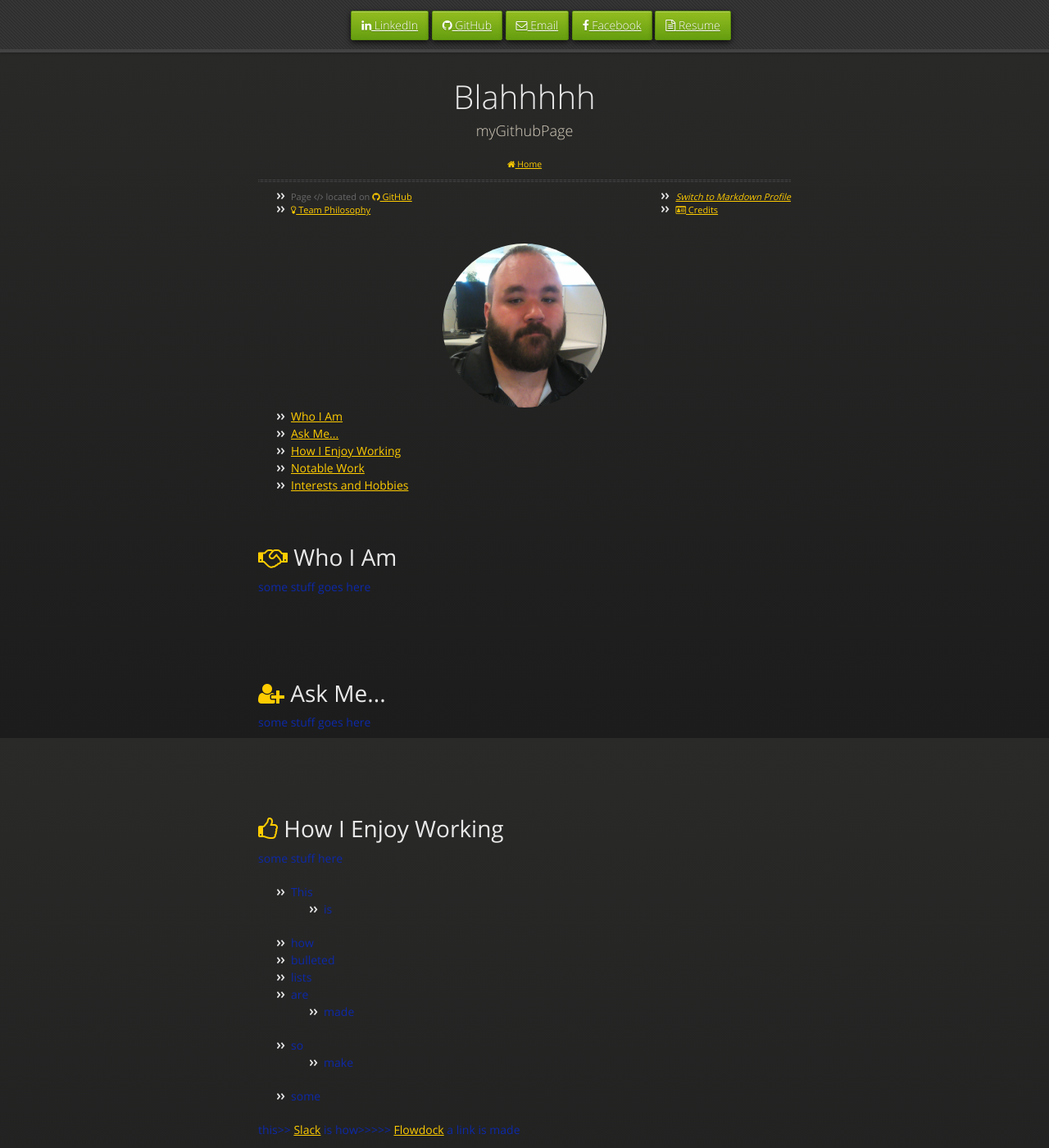
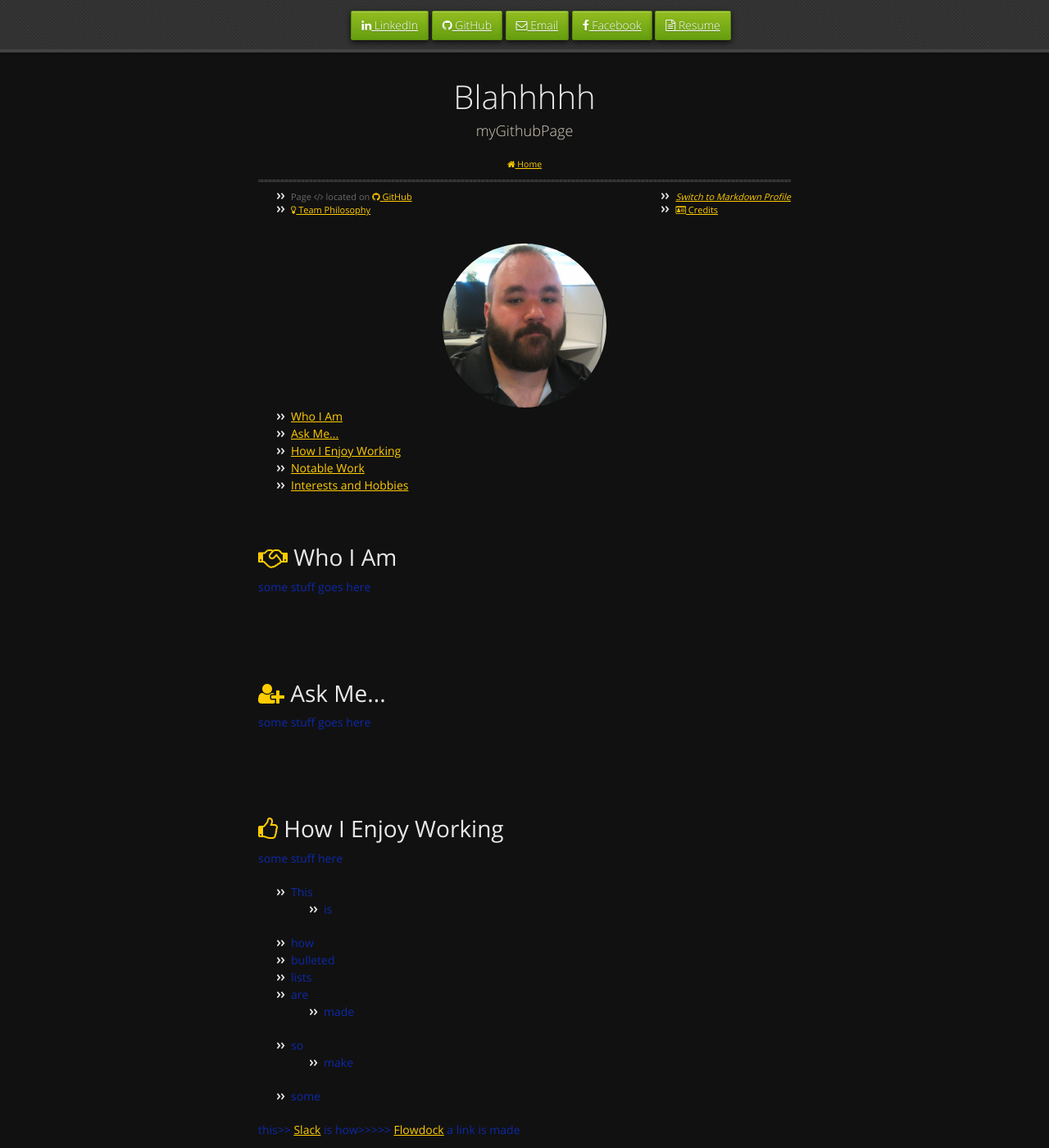
Before and after one commit to acouvion/acouvion.github.io, a Jekyll site: the page built from index.html, in a window 1280 px wide and 1400 px high. Shown: the whole window at 82% size. Built offline with Jekyll 4.4.1, drawn with Linux system fonts in a browser that asks for light colours.

Commit message:
Update styles.css

```diff
--- a/stylesheets/styles.css
+++ b/stylesheets/styles.css
@@ -542,12 +542,12 @@
   font-weight: normal;
   background: #111111;
   background-attachment: fixed !important;
-  background: -webkit-gradient(linear, 50% 0%, 50% 100%, color-stop(0%, #2a2a29), color-stop(100%, #1c1c1c));
-  background: -webkit-linear-gradient(#2a2a29, #1c1c1c);
-  background: -moz-linear-gradient(#2a2a29, #1c1c1c);
-  background: -o-linear-gradient(#2a2a29, #1c1c1c);
-  background: -ms-linear-gradient(#2a2a29, #1c1c1c);
-  background: linear-gradient(#2a2a29, #1c1c1c);
+  background: -webkit-gradient(linear, 50% 0%, 50% 100%, color-stop(0%, #111111), color-stop(100%, #111111));
+  background: -webkit-linear-gradient(#111111, #111111);
+  background: -moz-linear-gradient(#111111, #111111);
+  background: -o-linear-gradient(#111111, #111111);
+  background: -ms-linear-gradient(#111111, #111111);
+  background: linear-gradient(#111111, #111111);
 }
 
 h1, h2, h3, h4, h5, h6 {
```
